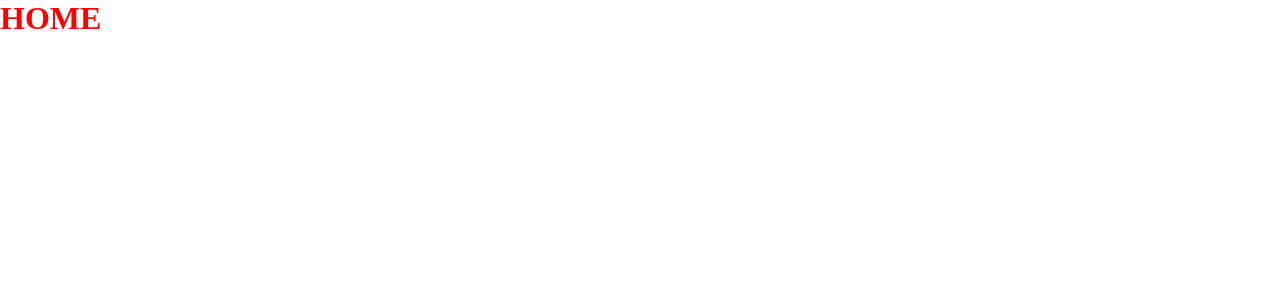
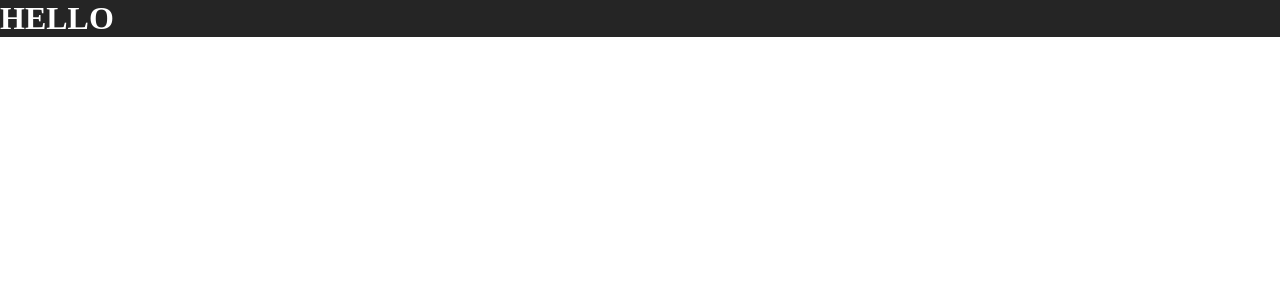
Before and after one commit to Taiyousan/movies-app, a Vue app: page / in a window 1280 px wide. Shown: the top 300 px of the page. Built offline with nearby package versions, Linux system fonts and the light colour scheme.

Commit message:
feat:install scss

```diff
--- a/package.json
+++ b/package.json
@@ -8,11 +8,14 @@
     "preview": "vite preview"
   },
   "dependencies": {
+    "sass": "^1.68.0",
     "vue": "^3.3.4",
     "vue-router": "^4.2.4"
   },
   "devDependencies": {
     "@vitejs/plugin-vue": "^4.3.4",
+    "node-sass": "^9.0.0",
+    "sass-loader": "^13.3.2",
     "vite": "^4.4.9"
   }
 }
--- a/src/views/Home.vue
+++ b/src/views/Home.vue
@@ -3,11 +3,14 @@ console.log("hello from Home.vue");
 </script>
 
 <template>
-  <h1>HOME</h1>
+  <header class="header-home"><h1>HELLO</h1></header>
 </template>
 
-<style scoped>
-h1 {
-  color: red;
+<style scoped lang="scss">
+.header-home {
+  background-color: #252525;
+  h1 {
+    color: #fff;
+  }
 }
 </style>
```
Also changed, not shown: 1 other file (tests, documents, lock files or other folders).
